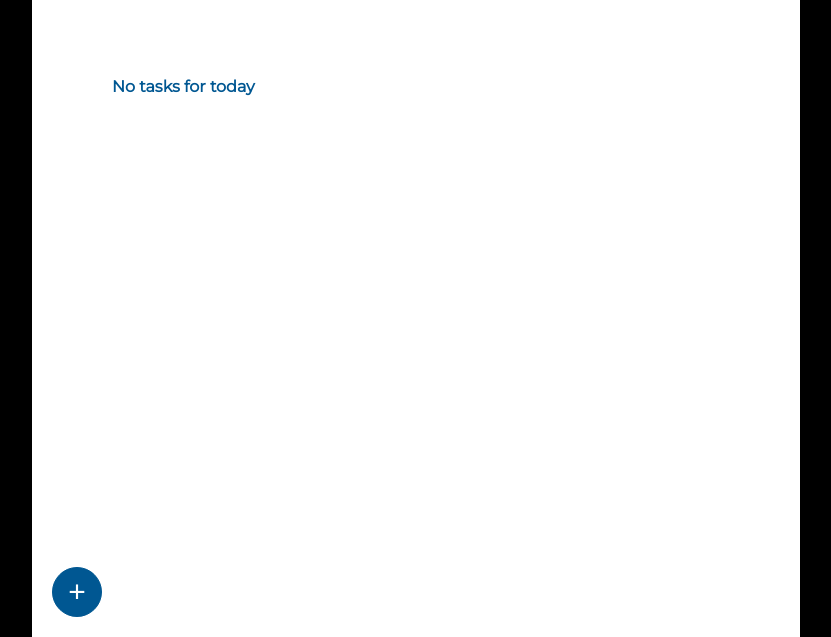
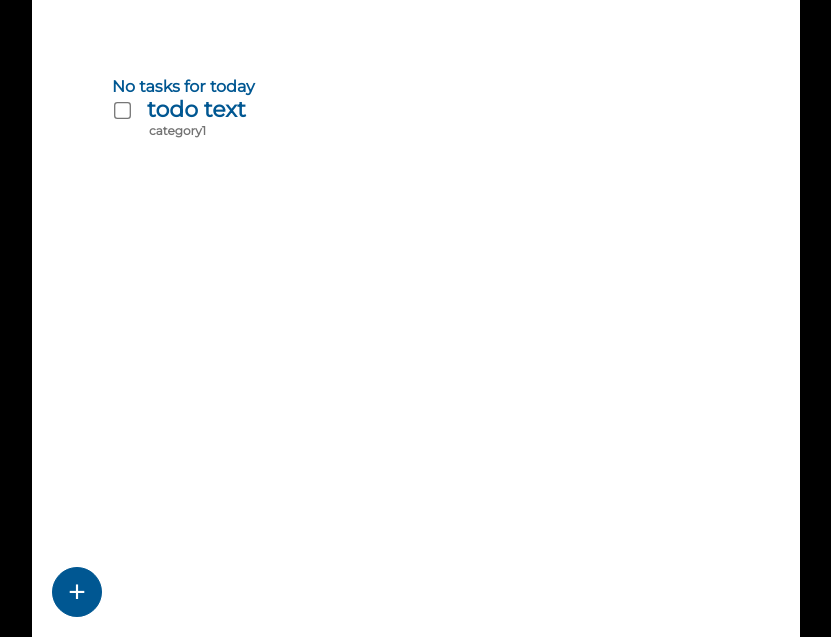
Before and after one commit to nmelgar/proyectos_javascript, a plain HTML site: page todo_list/index.html in a window 1280 px wide. Shown: the part 163-800 px from the top of the page, without its empty margins (224-1055 px from the left). Drawn offline with Linux system fonts and the light colour scheme.

Commit message:
Agregada css de todo individual. Agregado todo individual usando js, funciona. La funcion addTodo funciona correctamente.

```diff
--- a/todo_list/script.js
+++ b/todo_list/script.js
@@ -12,3 +12,36 @@ console.log(actualDate);
 
 let modifyDate = document.getElementById("currente-date");
 modifyDate.textContent = actualDate;
+
+function addTodo() {
+  // parent for the todos (todo individual)
+  let todosContainer = document.getElementById("todos-container");
+
+  //container for individual to do
+  let todoIndividual = document.createElement("div");
+  todoIndividual.id = "todo-individual";
+
+  // first child of individual to do
+  let checkbokInput = document.createElement("input");
+  checkbokInput.type = "checkbox";
+  checkbokInput.id = "todo1";
+  checkbokInput.name = "todo1";
+  checkbokInput.value = "todo1";
+
+  // second child of individual to do
+  let checkbokLabel = document.createElement("label");
+  checkbokLabel.textContent = "todo text";
+  checkbokLabel.setAttribute("for", "todo1");
+
+  // third child of individual to do
+  let todoCategory = document.createElement("p");
+  todoCategory.id = "todo-category";
+  todoCategory.textContent = "category1";
+
+  todosContainer.appendChild(todoIndividual);
+  todoIndividual.appendChild(checkbokInput);
+  todoIndividual.append(checkbokLabel);
+  todoIndividual.appendChild(todoCategory);
+}
+
+addTodo();
--- a/todo_list/styles.css
+++ b/todo_list/styles.css
@@ -76,6 +76,29 @@ p {
 #todos-container {
     color: #005792;
     font-family: 'Montserrat', sans-serif;
-    font-weight: 600;
+    font-weight: bolder;
     margin: 80px;
 }
+
+#todo-individual {
+    font-size: 22px;
+    margin-bottom: 20px;
+}
+
+#todo-individual input[type="checkbox"] {
+    /* border-width: 100px #737373 solid; */
+    transform: scale(1.3);
+    margin-right: 18px;
+}
+
+#todo-category {
+    color: #737373;
+    font-size: 12px;
+    margin-left: 37px;
+}
+
+@media screen and (max-width: 769px) {
+    #container {
+        width: 100%;
+    }
+}
```
Also changed, not shown: todo_list/index.html (+6 -0 lines).
